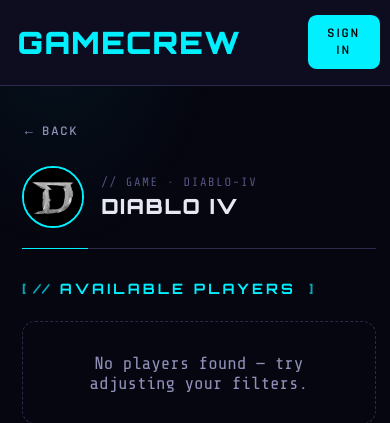
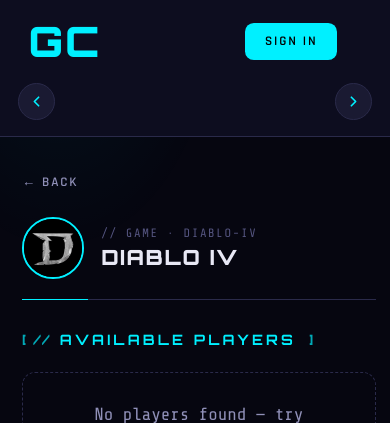
Before and after one commit to Whaliin/GameCrew, a FastAPI app: page /game/diablo-iv in a window 390 px wide. Shown: the top 423 px of the page. Run offline with FastAPI, Linux system fonts and the light colour scheme; tables that the repository leaves empty hold one stand-in row (values such as "Sample post").

Commit message:
mobil anpassad hem sida

```diff
--- a/static/css/style.css
+++ b/static/css/style.css
@@ -388,12 +388,6 @@ nav,
 	min-width: 40px;
 }
 
-.hud-header .hud-count {
-	font-family: 'Share Tech Mono', monospace;
-	font-size: 11px;
-	color: var(--text-muted);
-	letter-spacing: .1em;
-}
 
 /* ============================================================
    Hero strip on home
@@ -464,7 +458,7 @@ nav,
 
 section { margin-bottom: 48px; }
 
-.game-row { display: grid; grid-template-columns: repeat(auto-fill, minmax(130px, 1fr)); gap: 26px; }
+.game-row { display: grid; grid-template-columns: repeat(auto-fit, minmax(110px, 1fr)); gap: 26px; }
 
 .section-footer {
 	display: flex;
@@ -523,7 +517,7 @@ section { margin-bottom: 48px; }
 	width: 300px;
 }
 
-.game-card { display: flex; flex-direction: column; align-items: center; gap: 10px; min-width: 130px; }
+.game-card { display: flex; flex-direction: column; align-items: center; gap: 10px; min-width: 0; }
 
 .badge-wrap { position: relative; display: inline-block; }
 
@@ -761,7 +755,7 @@ section { margin-bottom: 48px; }
 
 .players-grid {
 	display: grid;
-	grid-template-columns: repeat(auto-fill, minmax(280px, 1fr));
+	grid-template-columns: repeat(auto-fit, minmax(280px, 1fr));
 	gap: 18px;
 }
 
@@ -2735,7 +2729,7 @@ section { margin-bottom: 48px; }
 	.players-grid { grid-template-columns: 1fr; }
 	.game-btn,
 	.game-btn-wrap { width: 86px; height: 86px; }
-	.game-row { gap: 18px; grid-template-columns: repeat(auto-fill, minmax(86px, 1fr)); }
+	.game-row { gap: 16px; grid-template-columns: repeat(5, 1fr); }
 	.profile-avatar { width: 96px; height: 96px; }
 	.auth-card { padding: 24px 20px; }
 	.auth-form .field-row { grid-template-columns: 1fr; }
@@ -2755,8 +2749,85 @@ section { margin-bottom: 48px; }
 	.settings-danger-card .btn-danger { width: 100%; }
 }
 
+/* Logo → GC + game-row 4 kolumner — ≤ 700px */
+@media (max-width: 800px) {
+	.logo {
+		font-size: 0; /* göm full text */
+	}
+	.logo::after {
+		content: 'GC';
+		font-size: 38px;
+		font-family: 'Orbitron', sans-serif;
+		font-weight: 900;
+		color: var(--cyan);
+		letter-spacing: .04em;
+		margin-left: 10px;
+	}
+
+	/* 4 kolumner → max 2 rader med 4 spel = 8 synliga */
+	.game-row {
+		grid-template-columns: repeat(4, 1fr);
+		gap: 14px;
+	}
+
+	.game-btn,
+	.game-btn-wrap {
+		width: 100%;
+		height: auto;
+		aspect-ratio: 1;
+	}
+}
+
 @media (min-width: 769px) {
 	.nav-scroll-btn { display: inline-flex; }
+}
+
+@media (min-width: 1100px) {
+	/*  8 spel per rad på desktop */
+	.game-row { grid-template-columns: repeat(8, 1fr); }
+}
+
+/* ============================================================
+   Nav games second row + search below text — ≤ 1000px
+   ============================================================ */
+@media (max-width: 1000px) {
+	/* Nav wraps: logo + user-area on row 1, games on row 2 */
+	.nav-inner {
+		flex-wrap: wrap;
+	}
+
+	/* Keep user-area pushed to the right */
+	.user-area {
+		margin-left: auto;
+	}
+
+	.nav-games-shell {
+		order: 3;
+		flex: 0 0 100%;
+		min-width: 0;
+	}
+
+	/* Always show scroll arrows on the games row */
+	.nav-scroll-btn {
+		display: inline-flex;
+	}
+
+	/* Search bar drops below the hero text */
+	.hero-strip {
+		grid-template-columns: 1fr;
+	}
+
+	.hero-search {
+		width: 100%;
+	}
+
+	.hero-search-input {
+		width: 100%;
+	}
+
+	.hero-search-input:focus {
+		width: 100%;
+	}
 }
 
 
--- a/templates/index.html
+++ b/templates/index.html
@@ -31,7 +31,6 @@
 		<div class="hud-header">
 			<h2>Match your age group</h2>
 			<div class="hud-line"></div>
-			<div class="hud-count">{{ agegroup_games|length }} titles</div>
 		</div>
 		<div class="game-row" id="row-age">
 			{% for game in agegroup_games %}
@@ -58,7 +57,6 @@
 		<div class="hud-header">
 			<h2>Most played</h2>
 			<div class="hud-line"></div>
-			<div class="hud-count">{{ trending_games|length }} titles</div>
 		</div>
 		<div class="game-row" id="row-trending">
 			{% for game in trending_games %}
@@ -85,7 +83,6 @@
 		<div class="hud-header">
 			<h2>All games</h2>
 			<div class="hud-line"></div>
-			<div class="hud-count">{{ all_games|length }} titles</div>
 		</div>
 		<div class="game-row" id="row-all">
 			{% for game in all_games %}
```
